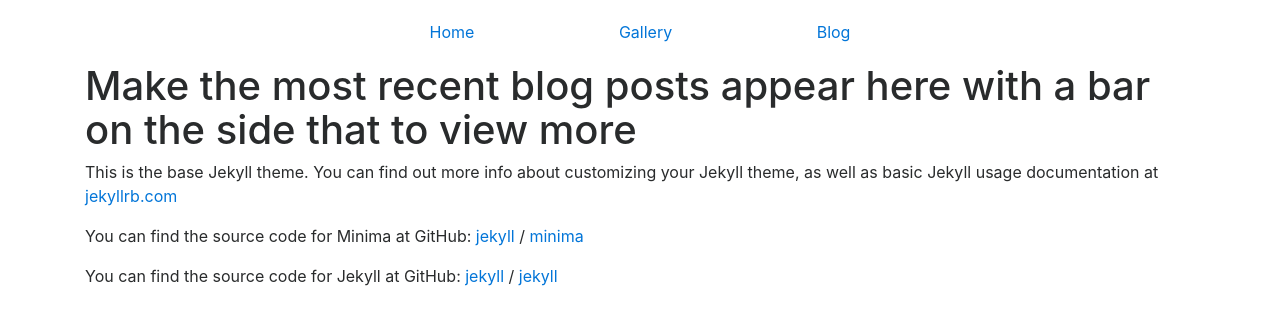
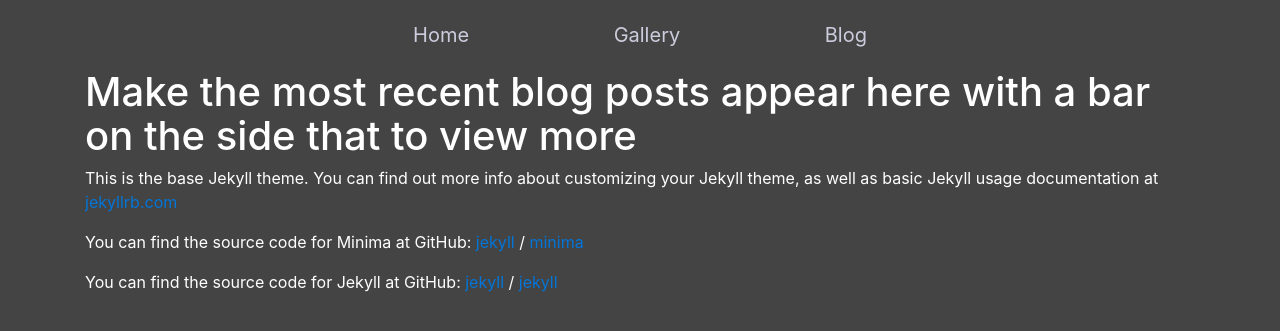
Before and after one commit to linhub15/Siontivity, a Jekyll site: the page built from docs/blog.md, in a window 1280 px wide. Shown: the top 331 px of the page. Built offline with Jekyll 4.4.1, drawn with Linux system fonts in a browser that asks for light colours; nearby versions of some CDN libraries.

Commit message:
home page modifications

```diff
--- a/docs/css/main.scss
+++ b/docs/css/main.scss
@@ -15,7 +15,25 @@
   margin: 20px 0px 20px;
 }
 #PageNav ul li a {
-  padding: 20px 70px 20px;
+  padding: 10px 70px 10px;
+  margin: 10px 0 10px;
+  transition: 0.2s ease;
+  color: #ccccdd;
+  font-size: 20px;
+  text-decoration: none;
+}
+
+#PageNav ul li a:hover{
+  border-top: 2px solid #eeeeff;
+  border-bottom: 2px solid #eeeeff;
+  color: #efefff;
+  font-style: bold;
+}
+
+// Site Wide
+body {
+  color: white;
+  background-color: #444444;
 }
 
 
@@ -26,3 +44,14 @@
   text-align: center;
   font-size: 65px;
 }
+.subtitle {
+  font-size: 49px;
+}
+.home-caption {
+  margin-top: 200px;
+}
+
+.home-bg-img {
+  background-image: url("/images/home-bg-img.jpg");
+  background-size: 100%;
+}
```
Also changed, not shown: docs/_layouts/home.html (added, +19 -0 lines), docs/index.md (+5 -4 lines), 1 other file.
